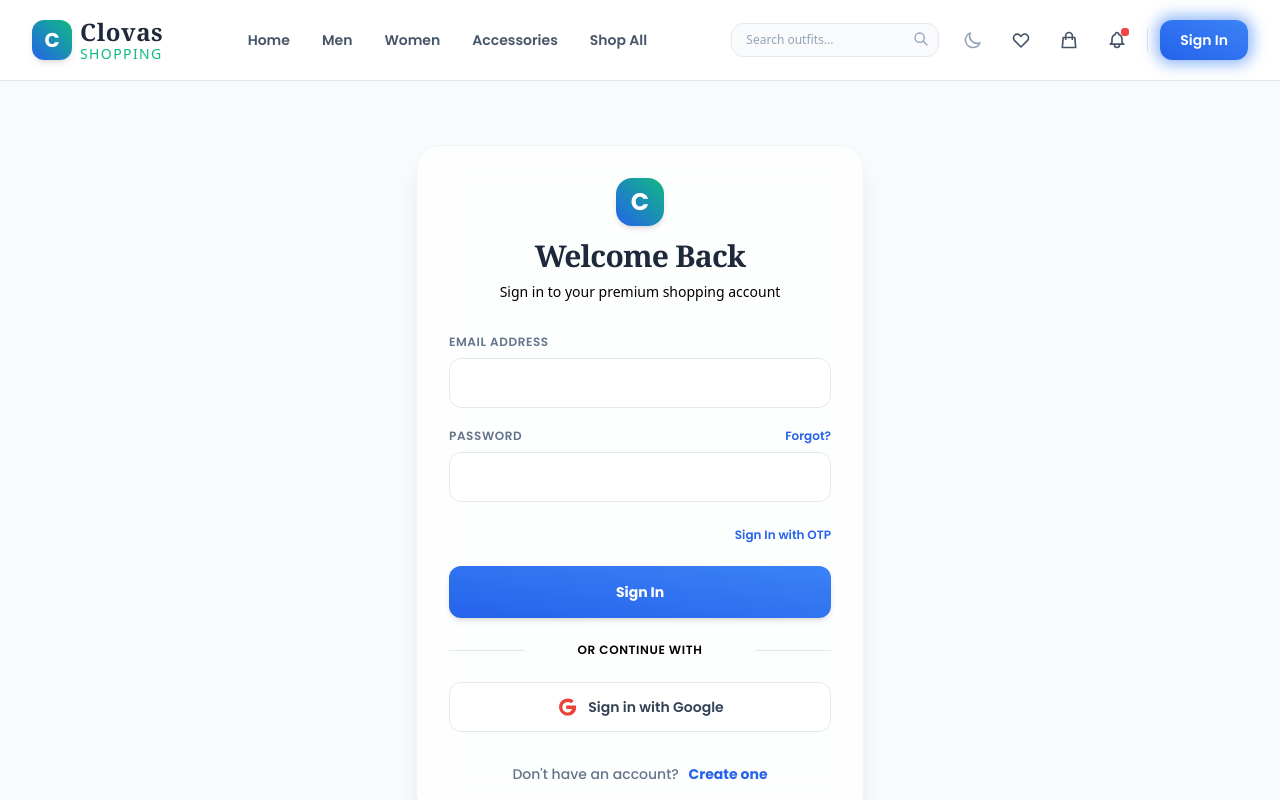
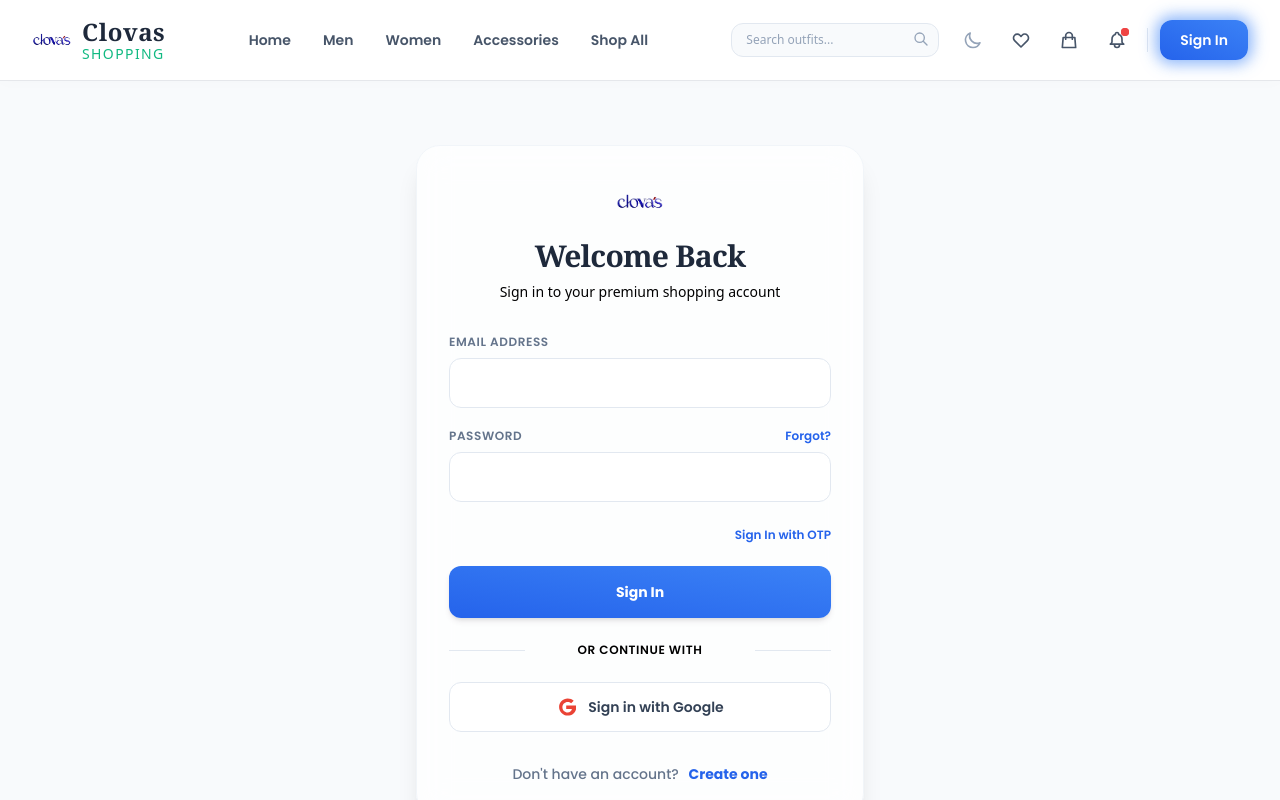
Before and after one commit to Shariar-Ahamed/Clovas-Shopping, a plain HTML site: page frontend/auth.html in a window 1280 px wide. Shown: the top 800 px of the page. Drawn offline with nearby package versions, Linux system fonts and the light colour scheme; no server answers; a web font is replaced by a local one.

Commit message:
style: update website logos in header, footer, auth, and admin views

```diff
--- a/frontend/auth.html
+++ b/frontend/auth.html
@@ -38,7 +38,7 @@
 
       <!-- Logo Accent -->
       <div class="text-center mb-8">
-        <span class="inline-flex h-12 w-12 rounded-2xl bg-gradient-to-tr from-primary-600 to-emerald-500 items-center justify-center text-white font-bold text-2xl shadow-md mb-3">C</span>
+        <img src="assets/logo-removebg.png" alt="C" class="inline-flex h-12 w-12 object-contain rounded-2xl mb-3">
         <h2 id="auth-title" class="font-serif text-3xl font-bold tracking-tight text-slate-800 dark:text-white">Welcome Back</h2>
         <p id="auth-subtitle" class="text-sm text-slate-550 dark:text-slate-400 mt-2 font-sans">Sign in to your premium shopping account</p>
       </div>
--- a/frontend/js/main.js
+++ b/frontend/js/main.js
@@ -168,8 +168,8 @@ const injectHeaderAndFooter = async () => {
           <div class="flex items-center justify-between h-20 gap-4">
             <!-- Left: Logo -->
             <div class="flex-shrink-0 flex items-center">
-              <a href="index.html" class="flex items-center gap-2 group">
-                <span class="h-10 w-10 rounded-xl bg-gradient-to-tr from-primary-600 to-emerald-500 flex items-center justify-center text-white font-bold text-xl shadow-md group-hover:scale-105 transition-transform">C</span>
+              <a href="index.html" class="flex items-center gap-2.5 group">
+                <img src="assets/logo-removebg.png" alt="C" class="h-10 w-10 object-contain rounded-xl group-hover:scale-105 transition-transform">
                 <span class="font-serif text-2xl font-bold tracking-wide text-slate-800 dark:text-white">Clovas<span class="text-emerald-500 font-sans font-normal text-sm block -mt-1 tracking-widest">SHOPPING</span></span>
               </a>
             </div>
@@ -374,7 +374,7 @@ const injectHeaderAndFooter = async () => {
             <!-- Brand -->
             <div class="flex flex-col gap-4">
               <div class="flex items-center gap-2">
-                <span class="h-8 w-8 rounded-lg bg-gradient-to-tr from-primary-600 to-emerald-500 flex items-center justify-center text-white font-bold text-lg shadow-sm">C</span>
+                <img src="assets/logo-removebg.png" alt="C" class="h-8 w-8 object-contain rounded-lg">
                 <span class="font-serif text-xl font-bold tracking-wide text-slate-855 dark:text-white">Clovas Shopping</span>
               </div>
               <p class="text-xs text-slate-500 dark:text-slate-400 leading-relaxed font-light">Premium Fashion • Trusted Shopping • Fast Delivery. Delivering premium clothing, shoes, and luxury accessories directly to your door.</p>
```
Also changed, not shown: frontend/admin/coupons.html (+1 -1 lines), frontend/admin/index.html (+1 -1 lines), frontend/admin/orders.html (+1 -1 lines), frontend/admin/products.html (+1 -1 lines), frontend/assets/logo-removebg.png (added), 1 other file.
